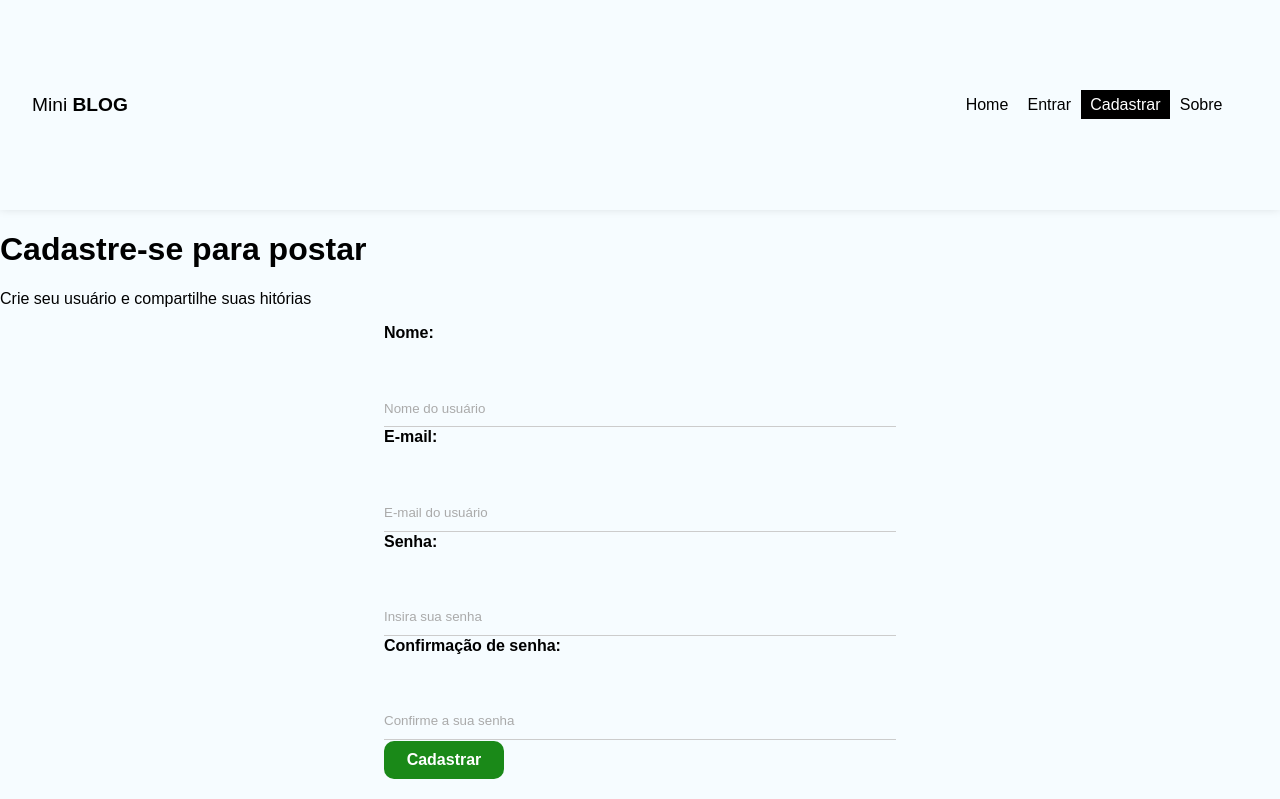
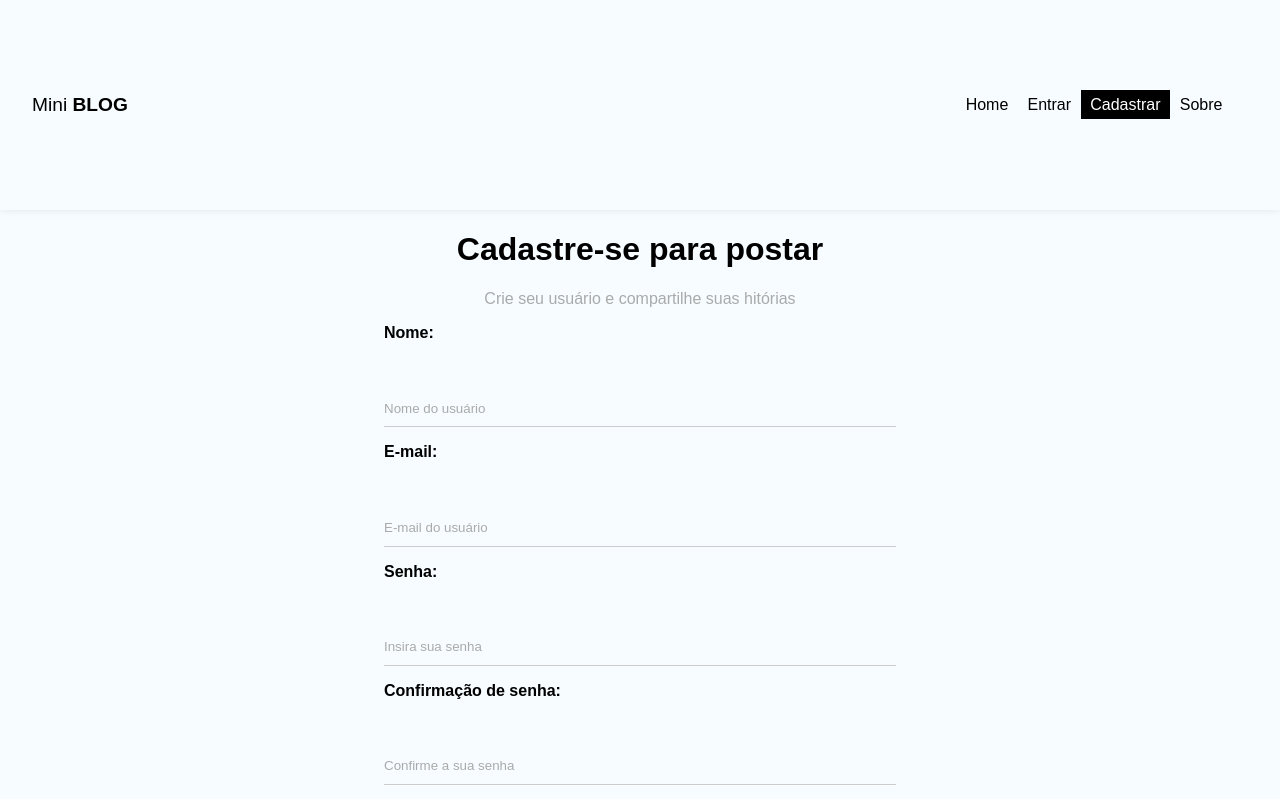
Before and after one commit to gillsonpassos/React, a React (Create React App) app in the folder Avançando-em-React/10_MINIBLOG/miniblog/: page /register in a window 1280 px wide. Shown: the top 799 px of the page. Built offline with nearby package versions, Linux system fonts and the light colour scheme; the HTML template or start-up script is replaced by a standard one.

Commit message:
States do form de cadastro

```diff
--- a/Avançando-em-React/10_MINIBLOG/miniblog/src/index.css
+++ b/Avançando-em-React/10_MINIBLOG/miniblog/src/index.css
@@ -42,7 +42,7 @@ form {
 label {
   display: flex;
   flex-direction: column;
-  margin-bottom: 1px;
+  margin-bottom: 1em;
 }
 
 label span {
--- a/Avançando-em-React/10_MINIBLOG/miniblog/src/pages/Register/Register.js
+++ b/Avançando-em-React/10_MINIBLOG/miniblog/src/pages/Register/Register.js
@@ -3,11 +3,36 @@ import styles from "./Register.module.css";
 import { useState, useEffect } from "react";
 
 const Register = () => {
+  const [displayName, setDisplayName] = useState("");
+  const [email, setEmail] = useState("");
+  const [password, setPassword] = useState("");
+  const [confirmPassword, setConfirmPassword] = useState("");
+  const [error, setError] = useState("");
+
+  const handleSubmit = (e) => {
+    e.preventDefault();
+
+    setError("");
+
+    const user = {
+      displayName,
+      email,
+      password,
+    };
+
+    if (password !== confirmPassword) {
+      setError("As senhas precisam ser iguais");
+      return;
+    }
+
+    console.log(user);
+  };
+
   return (
-    <div>
+    <div className={styles.register}>
       <h1>Cadastre-se para postar</h1>
       <p>Crie seu usuário e compartilhe suas hitórias</p>
-      <form>
+      <form onSubmit={handleSubmit}>
         <label>
           <span>Nome:</span>
           <input
@@ -15,6 +40,8 @@ const Register = () => {
             name="displayName"
             required
             placeholder="Nome do usuário"
+            value={displayName}
+            onChange={(e) => setDisplayName(e.target.value)}
           />
         </label>
         <label>
@@ -24,6 +51,8 @@ const Register = () => {
             name="email"
             required
             placeholder="E-mail do usuário"
+            value={email}
+            onChange={(e) => setEmail(e.target.value)}
           />
         </label>
         <label>
@@ -33,6 +62,8 @@ const Register = () => {
             name="password"
             required
             placeholder="Insira sua senha"
+            value={password}
+            onChange={(e) => setPassword(e.target.value)}
           />
         </label>
         <label>
@@ -42,9 +73,12 @@ const Register = () => {
             name="confirmPassword"
             required
             placeholder="Confirme a sua senha"
+            value={confirmPassword}
+            onChange={(e) => setConfirmPassword(e.target.value)}
           />
         </label>
         <button className="btn">Cadastrar</button>
+        {error && <p className="error">{error}</p>}
       </form>
     </div>
   );
```
